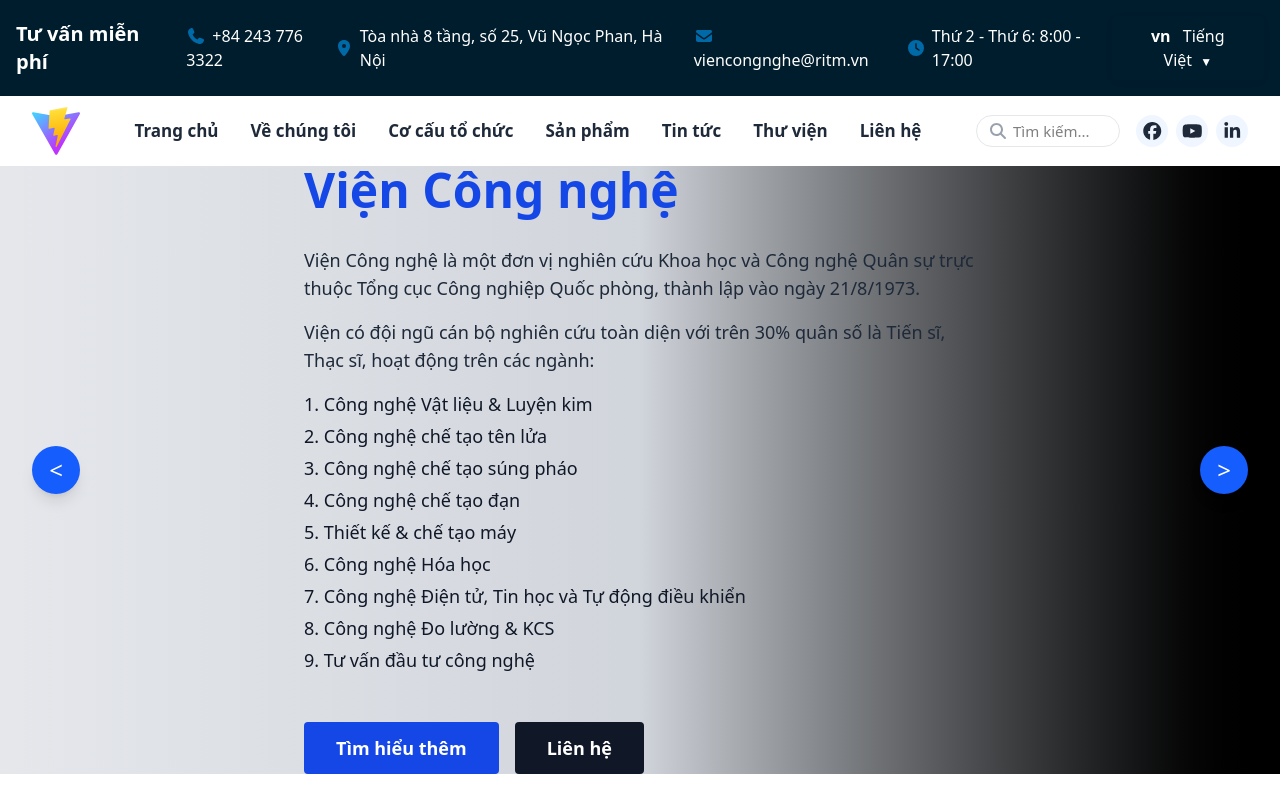
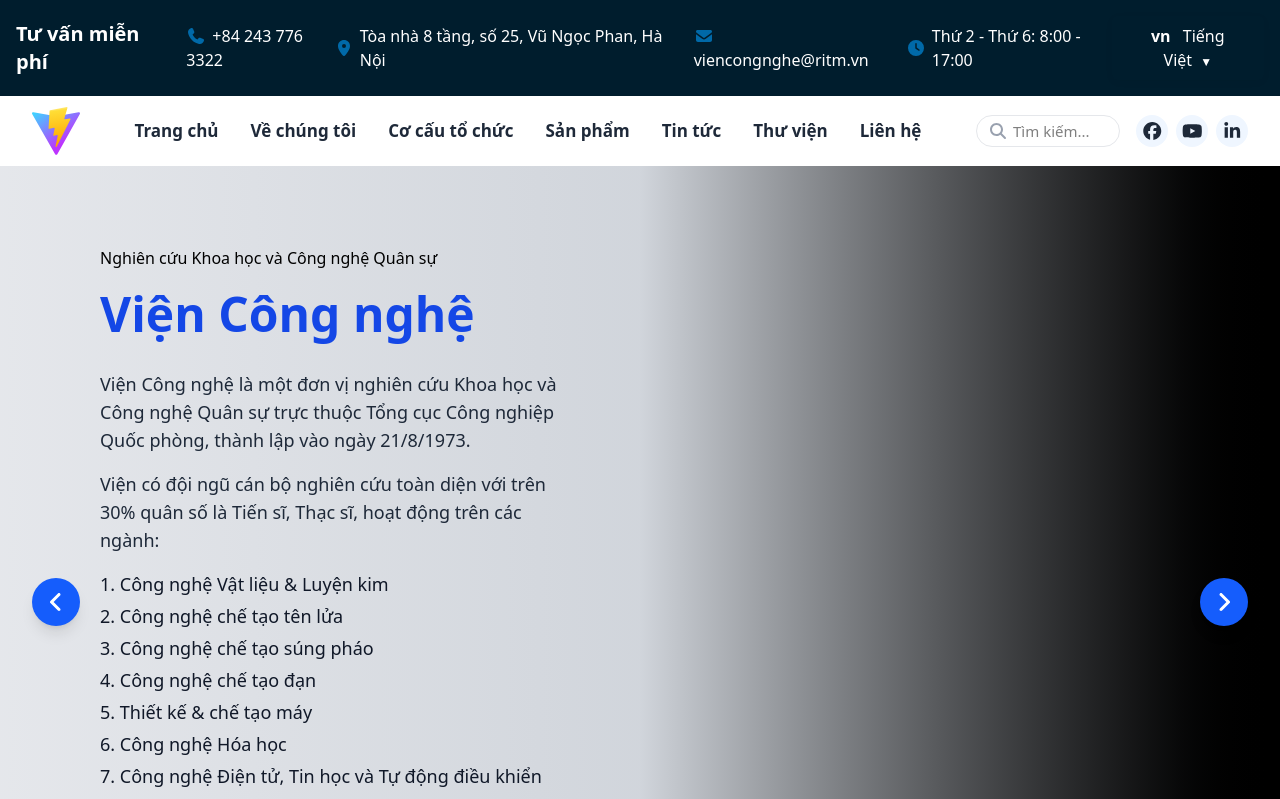
Before and after one commit to bhviet12/viencongnghe, a React (Vite) app: page / in a window 1280 px wide. Shown: the top 799 px of the page. Built offline with nearby package versions, Linux system fonts and the light colour scheme.

Commit message:
home : update 2

```diff
--- a/src/components/Home/Section1.tsx
+++ b/src/components/Home/Section1.tsx
@@ -1,5 +1,8 @@
+
 import React from "react";
 import { content } from "../data/content";
+import { FontAwesomeIcon } from "@fortawesome/react-fontawesome";
+import { faAngleLeft, faAngleRight } from "@fortawesome/free-solid-svg-icons";
 
 interface Section1Props {
     lang: "en" | "vi";
@@ -8,30 +11,33 @@ interface Section1Props {
 const Section1: React.FC<Section1Props> = ({ lang }) => {
     const data = content[lang].home;
     return (
-		<section className="relative min-h-[600px] flex items-center justify-center bg-gradient-to-r from-gray-200 via-gray-300 to-black">
+         <section className="relative min-h-[600px] flex items-center justify-between bg-gradient-to-r from-gray-200 via-gray-300 to-black pt-[80px] pl-[100px] pb-[80px]">
             {/* Nút trái */}
-			<button className="absolute left-8 top-1/2 -translate-y-1/2 w-12 h-12 rounded-full bg-blue-600 text-white flex items-center justify-center text-2xl shadow-lg">
-				&#60;
+            <button className="absolute left-8 top-1/2 -translate-y-1/2 w-12 h-12 rounded-full bg-blue-600 text-white flex items-center justify-center text-2xl shadow-lg z-10">
+               <FontAwesomeIcon icon={faAngleLeft} />
             </button>
-			<div className="max-w-2xl mx-auto text-left">
-				<h1 className="text-5xl font-bold text-blue-700 mb-8">{data.h1}</h1>
+            <div className="text-left w-[39%] bg-transparent flex flex-col justify-start">
+                <p className="normal-case">{data.text}</p>
+                <h1 className="text-5xl font-bold text-blue-700 mb-8 pt-5">{data.h1}</h1>
                 <div className="space-y-4">
-					<p className="text-lg text-gray-800">{data.p[0]}</p>
-					<p className="text-lg text-gray-800">{data.p[1]}</p>
-					<ul className="list-none pl-0 mt-2">
+                    <p className="text-lg text-gray-800 normal-case">{data.p[0]}</p>
+                    <p className="text-lg text-gray-800 normal-case">{data.p[1]}</p>
+                    <ul className="list-none pl-0 mt-2 normal-case">
                         {data.p.slice(2).map((line: string, idx: number) => (
                             <li key={idx} className="text-lg text-gray-900 mb-1">{line}</li>
                         ))}
                     </ul>
                 </div>
                 <div className="flex gap-4 mt-12">
-					<button className="bg-blue-700 text-white px-8 py-3 rounded font-semibold text-lg hover:bg-blue-800 transition">{data.btn1}</button>
-					<button className="bg-gray-900 text-white px-8 py-3 rounded font-semibold text-lg hover:bg-gray-800 transition">{data.btn2}</button>
+                    <a href="#" className="bg-blue-700 text-white px-8 py-3 rounded font-semibold text-lg hover:bg-blue-800 transition inline-block text-center">{data.btn1}</a>
+                    <a href="#" className="bg-gray-900 text-white px-8 py-3 rounded font-semibold text-lg hover:bg-gray-800 transition inline-block text-center">{data.btn2}</a>
                 </div>
             </div>
+            {/* Chừa khoảng trống bên phải cho ảnh sau này */}
+            <div className="w-[40%] h-full flex items-center justify-center"></div>
             {/* Nút phải */}
-			<button className="absolute right-8 top-1/2 -translate-y-1/2 w-12 h-12 rounded-full bg-blue-600 text-white flex items-center justify-center text-2xl shadow-lg">
-				&#62;
+            <button className="absolute right-8 top-1/2 -translate-y-1/2 w-12 h-12 rounded-full bg-blue-600 text-white flex items-center justify-center text-2xl shadow-lg z-10">
+                <FontAwesomeIcon icon={faAngleRight} />
             </button>
         </section>
     );
```
Lines whose indentation alone changed are shown as unchanged.
